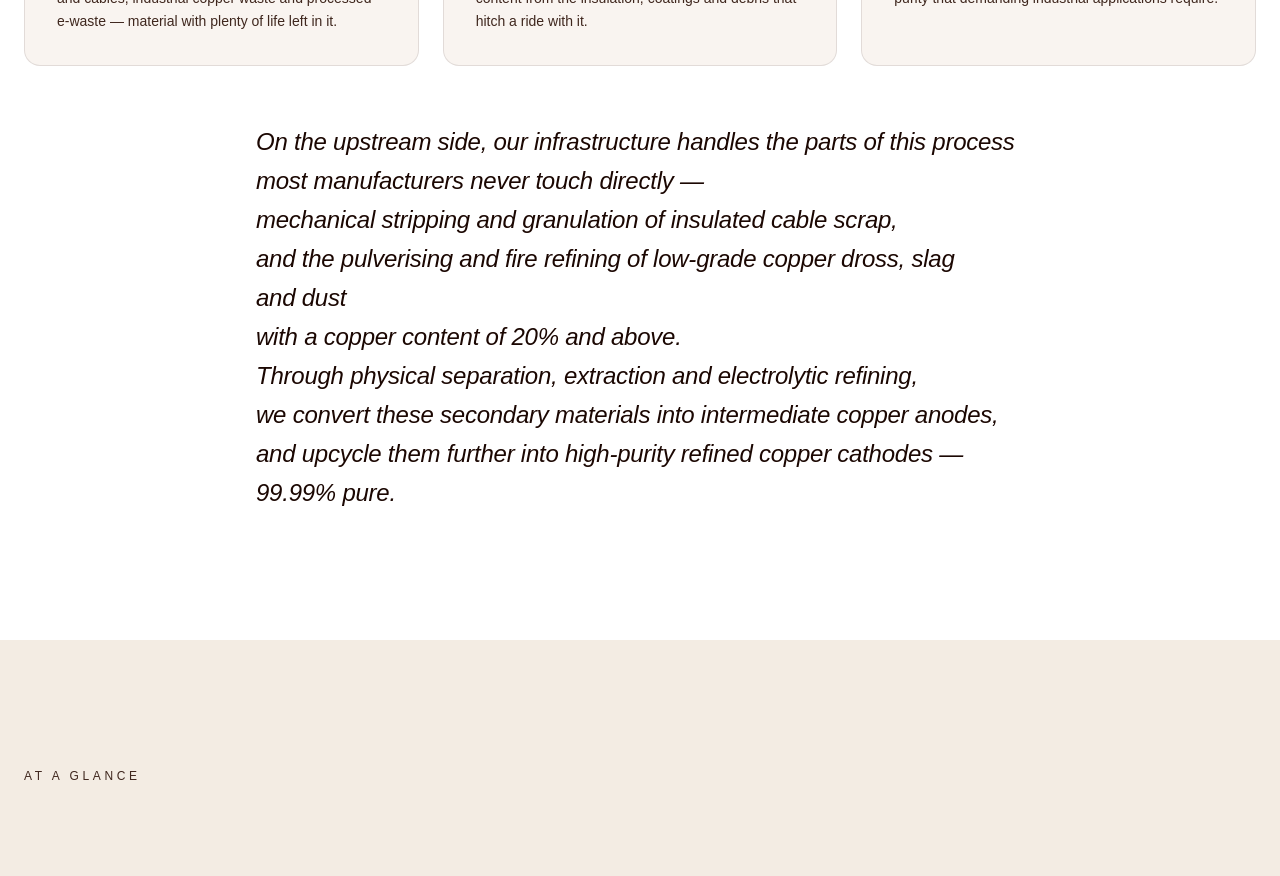
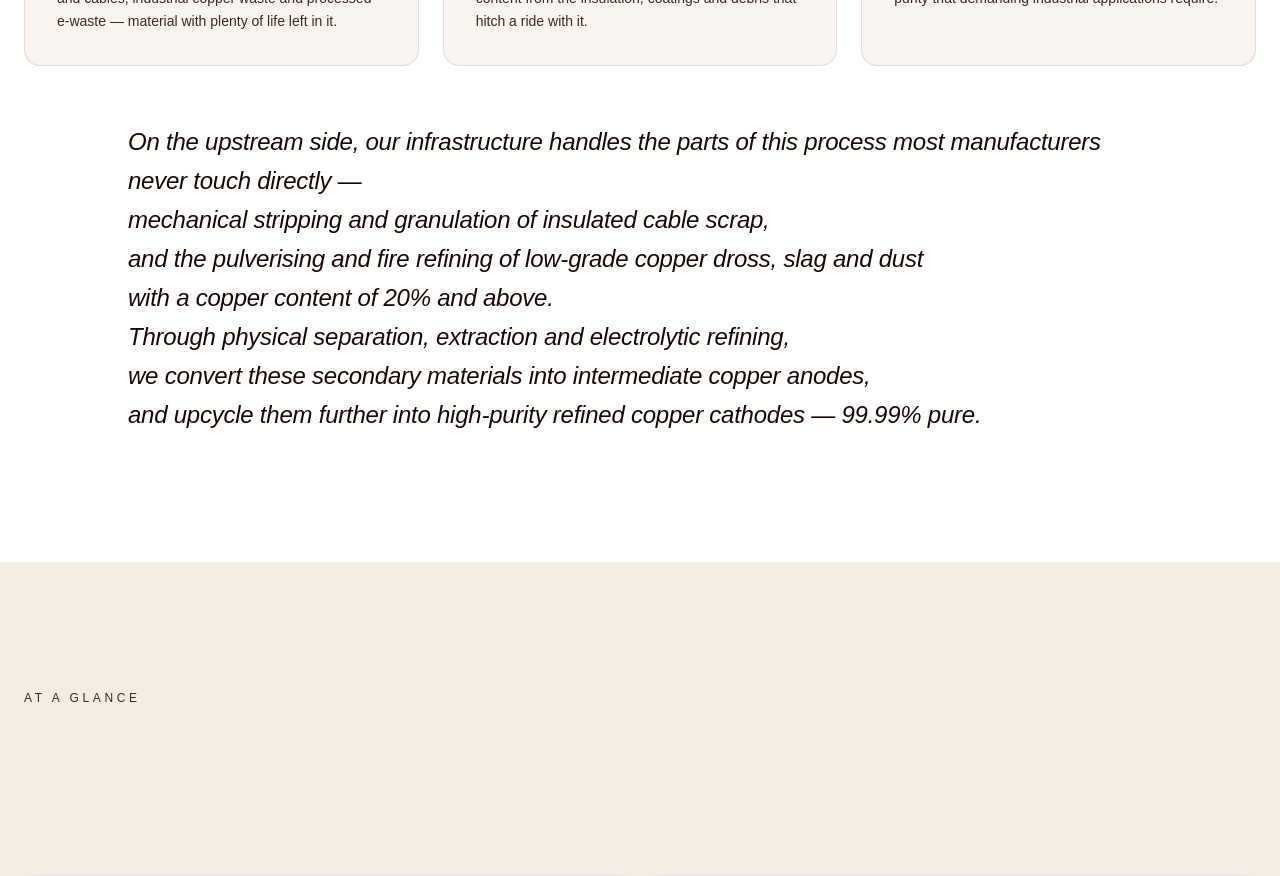
Before and after one commit to dbsdev02/lifecycle, a React (Vite) app: page /process in a window 1280 px wide. Shown: the part 2320-3196 px from the top of the page. Built offline with nearby package versions, Linux system fonts and the light colour scheme; a web font is replaced by a local one.

Commit message:
svg chnages..jps

```diff
--- a/src/routes/process.tsx
+++ b/src/routes/process.tsx
@@ -174,7 +174,7 @@ function ProcessPage() {
               </div>
             ))}
           </div>
-          <p className="mx-auto mt-14 max-w-3xl text-left text-pretty font-display text-xl italic leading-relaxed text-ink md:text-2xl">
+          <p className="mx-auto mt-14 max-w-5xl text-left text-pretty font-display text-xl italic leading-relaxed text-ink md:text-2xl">
             On the upstream side, our infrastructure handles the parts of this process most
             manufacturers never touch directly —
             <br />
```
